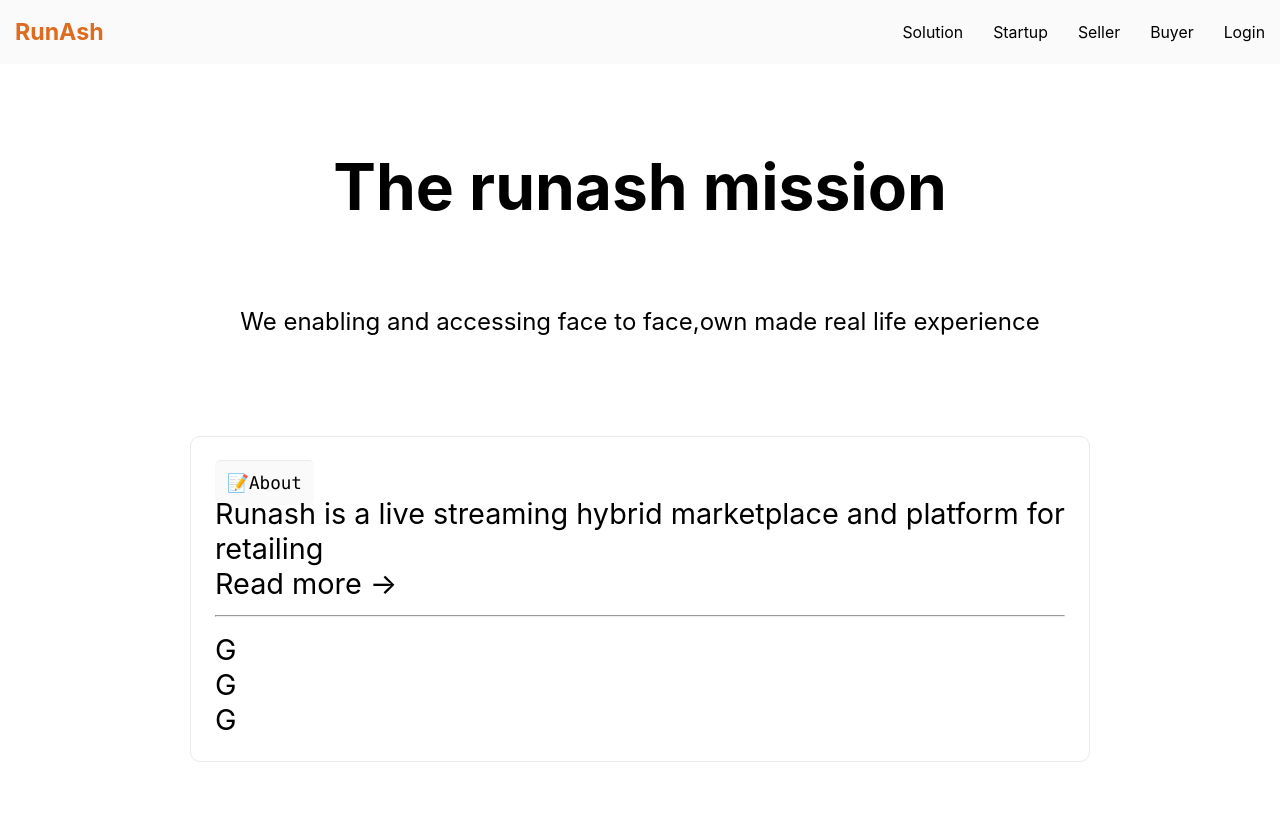
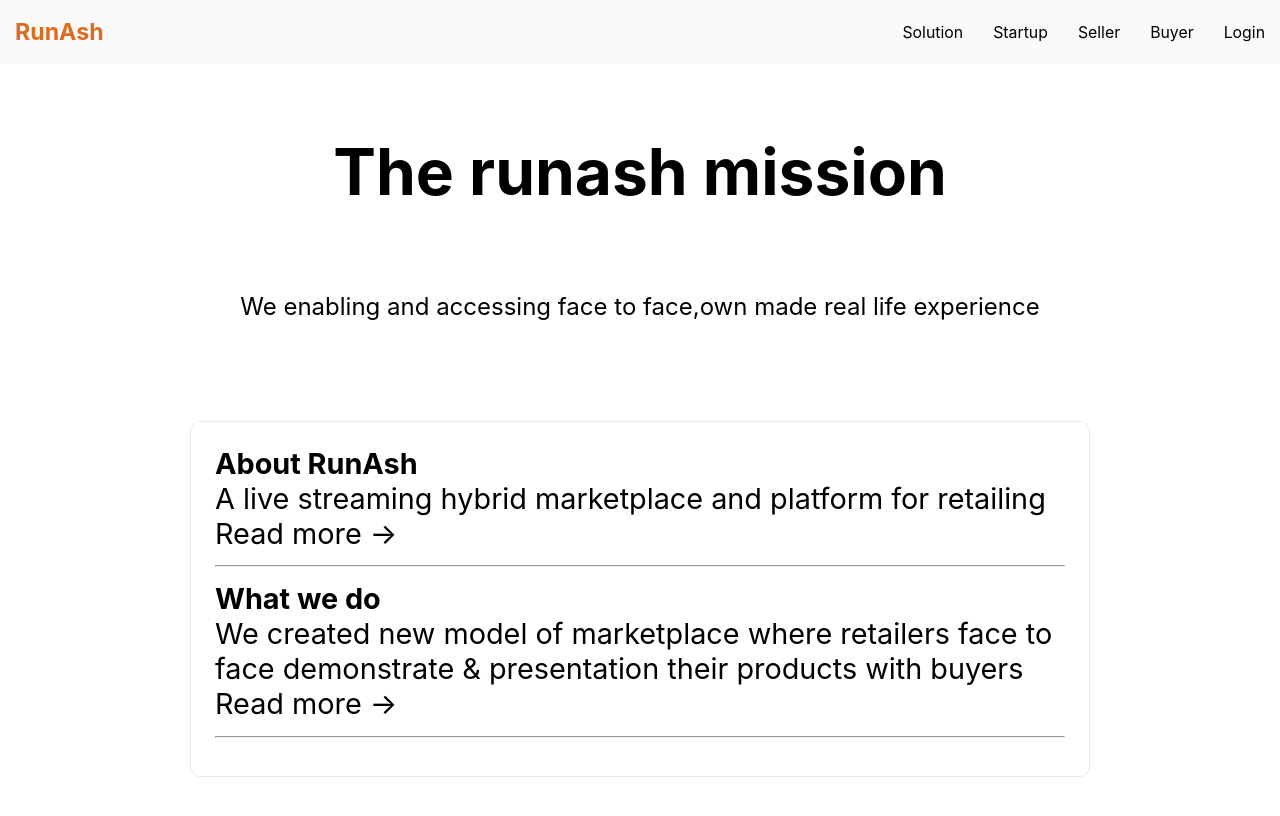
Before and after one commit to rammurmu/next, a Next.js app: page /about in a window 1280 px wide. Shown: the top 816 px of the page. Built offline with nearby package versions, Linux system fonts and the light colour scheme.

Commit message:
Update about.js

```diff
--- a/pages/about.js
+++ b/pages/about.js
@@ -21,17 +21,19 @@ export default function About() {
         </p>
 
         <p className={styles.card}>
-         <code className={styles.code}>📝About</code><br />Runash is a live streaming hybrid marketplace and platform for retailing<br />
+         <b>About RunAsh</b><br />A live streaming hybrid marketplace and platform for retailing<br />
          <Link href="/posts/second-post">
          <a>Read more &rarr;</a>
          </Link>
          <hr />
-
-           G
+          <b>What we do</b>
          <br />
-           G
+           We created new model of marketplace where retailers face to face demonstrate & presentation their products with buyers
           <br />
-            G
+           <Link href="/">
+           <a>Read more &rarr;</a>
+           </Link>
+           <hr />
          </p>
 
       </main>
```
